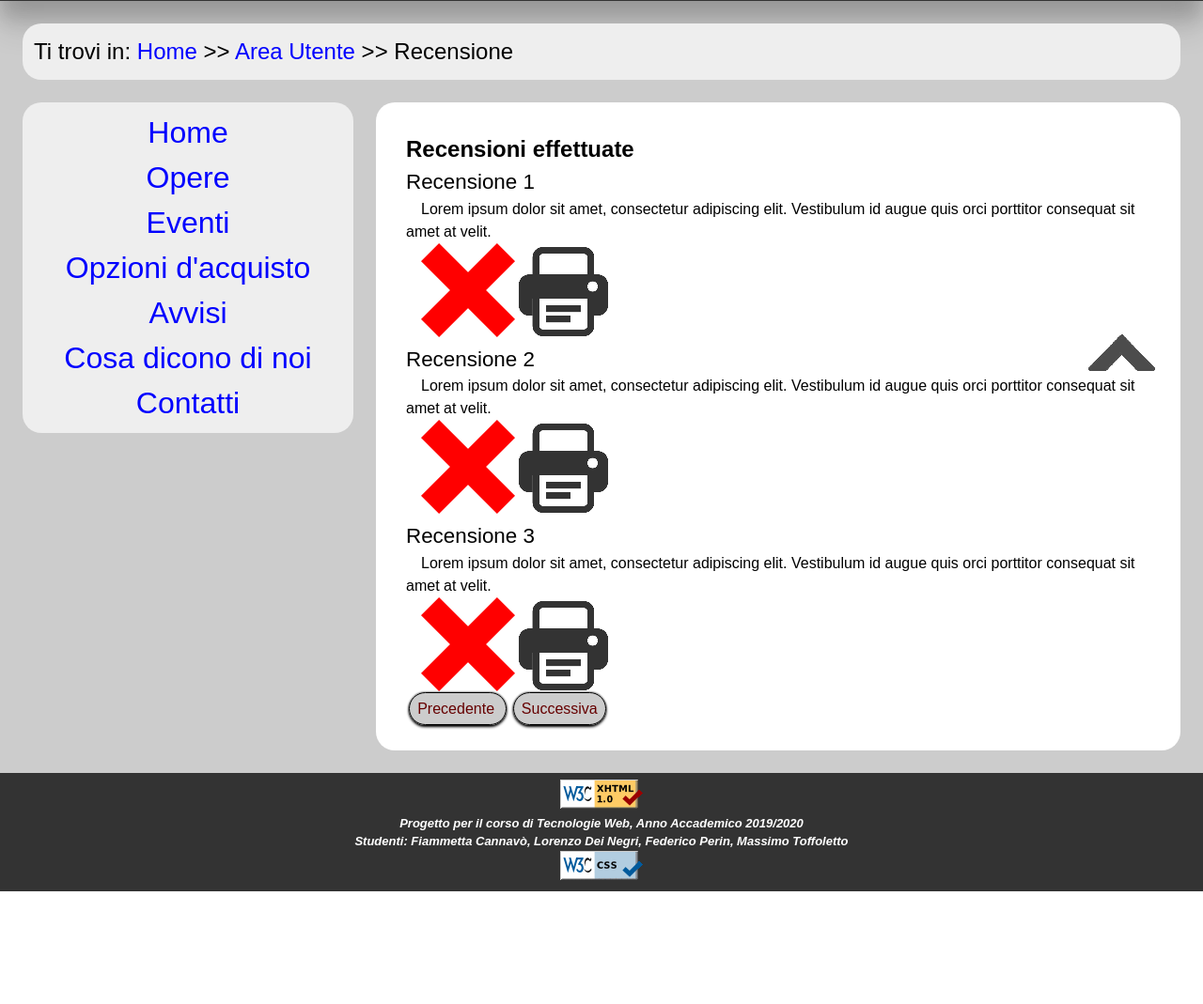
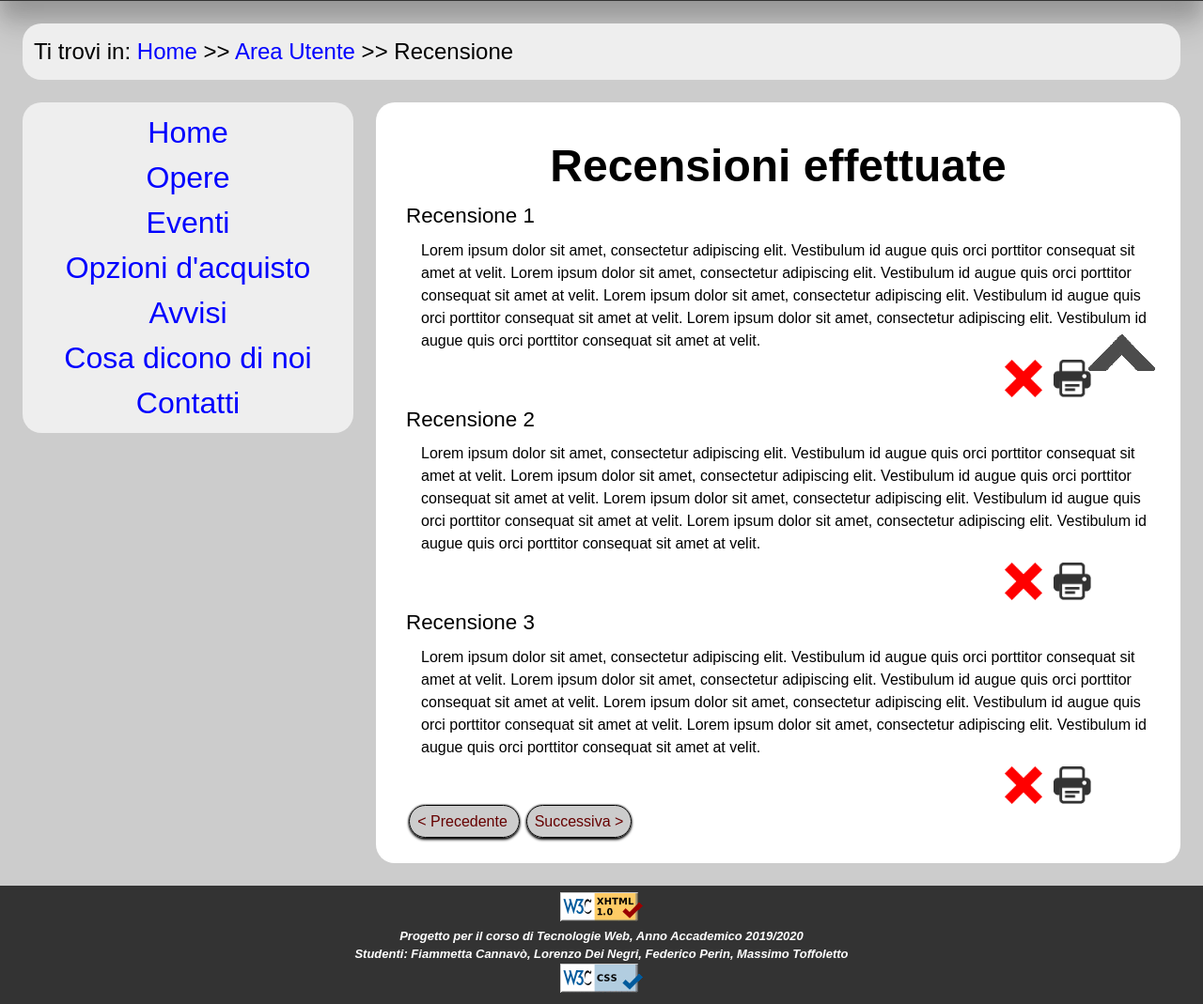
Before and after one commit to pheasant98/ProgettoTecnologieWeb, a PHP site: page /HTML/Recensione.html in a window 1280 px wide. Shown: the part 346-1415 px from the top of the page at 94% size. Before the commit the page ends 1295 px from the top, so only its background shows below. Run offline with PHP 8.4, Linux system fonts and the light colour scheme.

Commit message:
CSS per Recensione #56 #57 #58

```diff
--- a/CSS/Style.css
+++ b/CSS/Style.css
@@ -152,7 +152,20 @@ html, body {
 }
 
 #content dd {
-    text-indent: 1em;
+    padding-top:0.5em;
+    padding-left: 1em;
+}
+
+.Remove{
+    position: relative;
+    left:80%;
+    width: 2.5em;
+}
+
+.Print{
+    position: relative;
+    left: 81%;
+    width: 2.5em;
 }
 
 #clause {
--- a/HTML/Recensione.html
+++ b/HTML/Recensione.html
@@ -106,13 +106,19 @@
 
 <div id="content" role="main">
 
-    <h2 class="H2Home">Recensioni effettuate</h2>
+    <h2 class="title-content">Recensioni effettuate</h2>
 
     <dl>
         <dt>
             Recensione 1
         </dt>
         <dd>
+            Lorem ipsum dolor sit amet, consectetur adipiscing elit.
+            Vestibulum id augue quis orci porttitor consequat sit amet at velit.
+            Lorem ipsum dolor sit amet, consectetur adipiscing elit.
+            Vestibulum id augue quis orci porttitor consequat sit amet at velit.
+            Lorem ipsum dolor sit amet, consectetur adipiscing elit.
+            Vestibulum id augue quis orci porttitor consequat sit amet at velit.
             Lorem ipsum dolor sit amet, consectetur adipiscing elit.
             Vestibulum id augue quis orci porttitor consequat sit amet at velit.
         </dd>
@@ -126,6 +132,12 @@
         <dd>
             Lorem ipsum dolor sit amet, consectetur adipiscing elit.
             Vestibulum id augue quis orci porttitor consequat sit amet at velit.
+            Lorem ipsum dolor sit amet, consectetur adipiscing elit.
+            Vestibulum id augue quis orci porttitor consequat sit amet at velit.
+            Lorem ipsum dolor sit amet, consectetur adipiscing elit.
+            Vestibulum id augue quis orci porttitor consequat sit amet at velit.
+            Lorem ipsum dolor sit amet, consectetur adipiscing elit.
+            Vestibulum id augue quis orci porttitor consequat sit amet at velit.
         </dd>
         <dd>
             <img class="Remove" src="../Images/X.png" alt="Rimuovi recensione"/>
@@ -137,6 +149,12 @@
         <dd>
             Lorem ipsum dolor sit amet, consectetur adipiscing elit.
             Vestibulum id augue quis orci porttitor consequat sit amet at velit.
+            Lorem ipsum dolor sit amet, consectetur adipiscing elit.
+            Vestibulum id augue quis orci porttitor consequat sit amet at velit.
+            Lorem ipsum dolor sit amet, consectetur adipiscing elit.
+            Vestibulum id augue quis orci porttitor consequat sit amet at velit.
+            Lorem ipsum dolor sit amet, consectetur adipiscing elit.
+            Vestibulum id augue quis orci porttitor consequat sit amet at velit.
         </dd>
         <dd>
             <img class="Remove" src="../Images/X.png" alt="Rimuovi recensione"/>
@@ -144,9 +162,9 @@
         </dd>
     </dl>
     <p>
-        <a id="Back" class="Button" href="" title="Torna indietro" role="button" tabindex="14" aria-label="Torna alla pagina di recensione precedente"> Precedente
+        <a id="Back" class="Button" href="" title="Torna indietro" role="button" tabindex="14" aria-label="Torna alla pagina di recensione precedente"> &lt; Precedente
         </a>
-        <a id="Next" class="Button" href="" title="Vai avanti" role="button" tabindex="15" aria-label="Vai alla pagina di recensione succesiva"> Successiva
+        <a id="Next" class="Button" href="" title="Vai avanti" role="button" tabindex="15" aria-label="Vai alla pagina di recensione succesiva"> Successiva &gt;
         </a>
     </p>
     <a id="ButtonBackUp" tabindex="16" href="#header" title="Torna su" aria-label="Torna su" >
```
